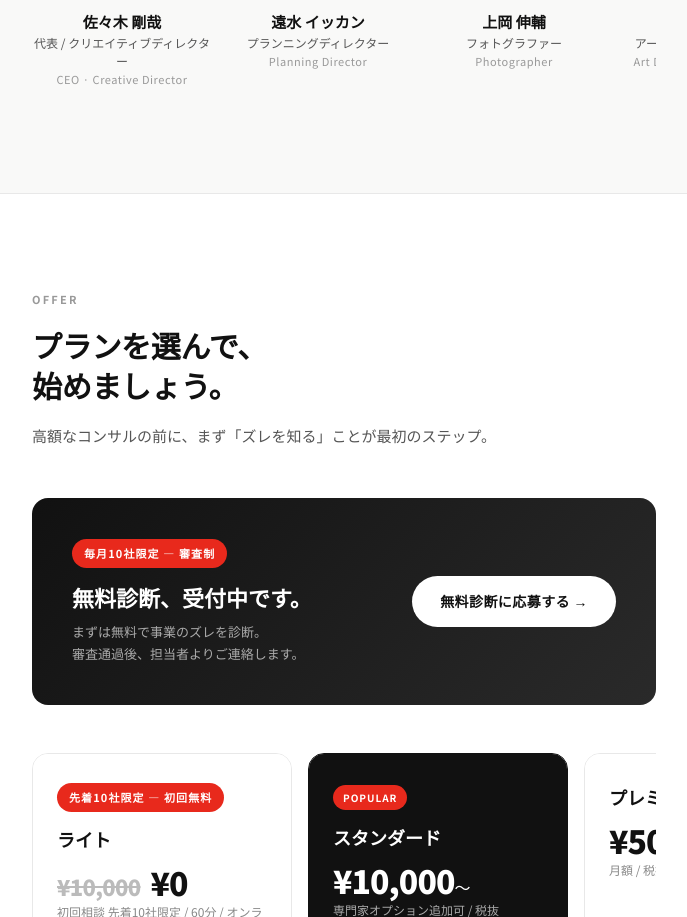
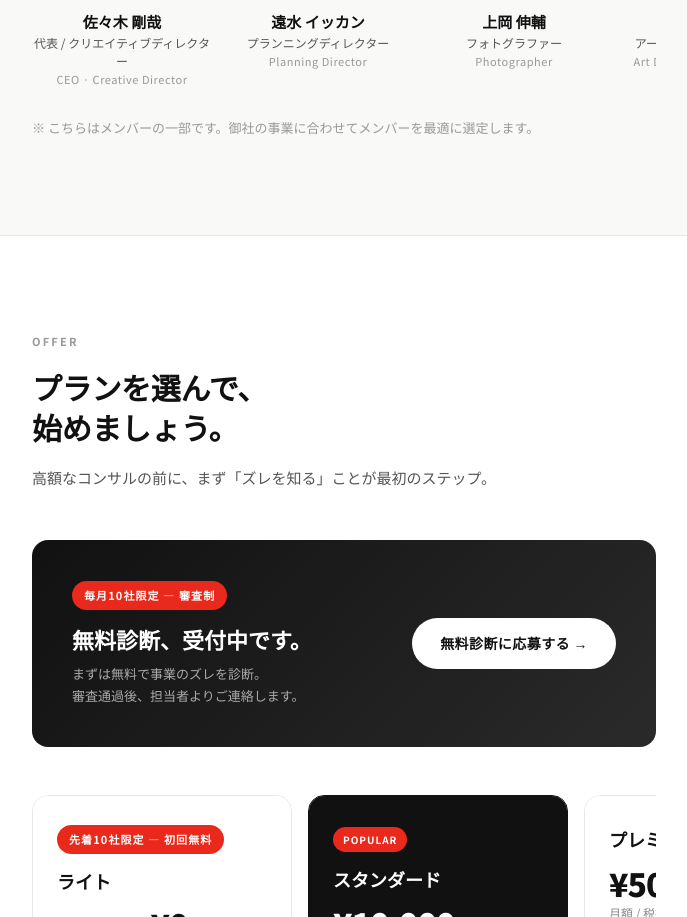
Before and after one commit to k-sasaki-kemo/owlcare, a plain HTML site: page index.html in a window 1280 px wide. Shown: the part 5721-6638 px from the top of the page, without its empty margins (296-983 px from the left). Drawn offline with Linux system fonts and the light colour scheme.

Commit message:
Add member note about selection
Co-Authored-By: Claude Sonnet 4.6 <noreply@anthropic.com>

```diff
--- a/index.html
+++ b/index.html
@@ -1601,6 +1601,7 @@ height="0" width="0" style="display:none;visibility:hidden"></iframe></noscript>
         </div>
       </div>
       <p class="members-swipe-hint">← スワイプしてメンバーを確認 →</p>
+      <p style="margin-top:20px; font-size:13px; color:var(--light); line-height:1.7;">※ こちらはメンバーの一部です。御社の事業に合わせてメンバーを最適に選定します。</p>
     </div>
   </div>
 </section>
```
